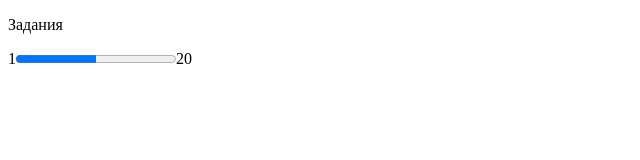
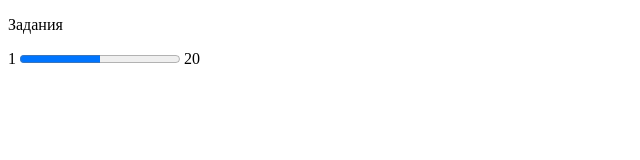
Before and after one commit to Levonze/OVR-Program, a plain HTML site: page progress/index.html in a window 1280 px wide. Shown: the full height of the page, 0-640 px from the left. Drawn offline with Linux system fonts and the light colour scheme.

Commit message:
Update index.html

```diff
--- a/progress/index.html
+++ b/progress/index.html
@@ -4,5 +4,5 @@
 </head>
 <body>
   <p>Задания</p>
-  <p>1<progress value="10" max="20">10/20</progress>20</p>
+  <p>1 <progress value="10" max="20">10</progress> 20</p>
 </body>
```
